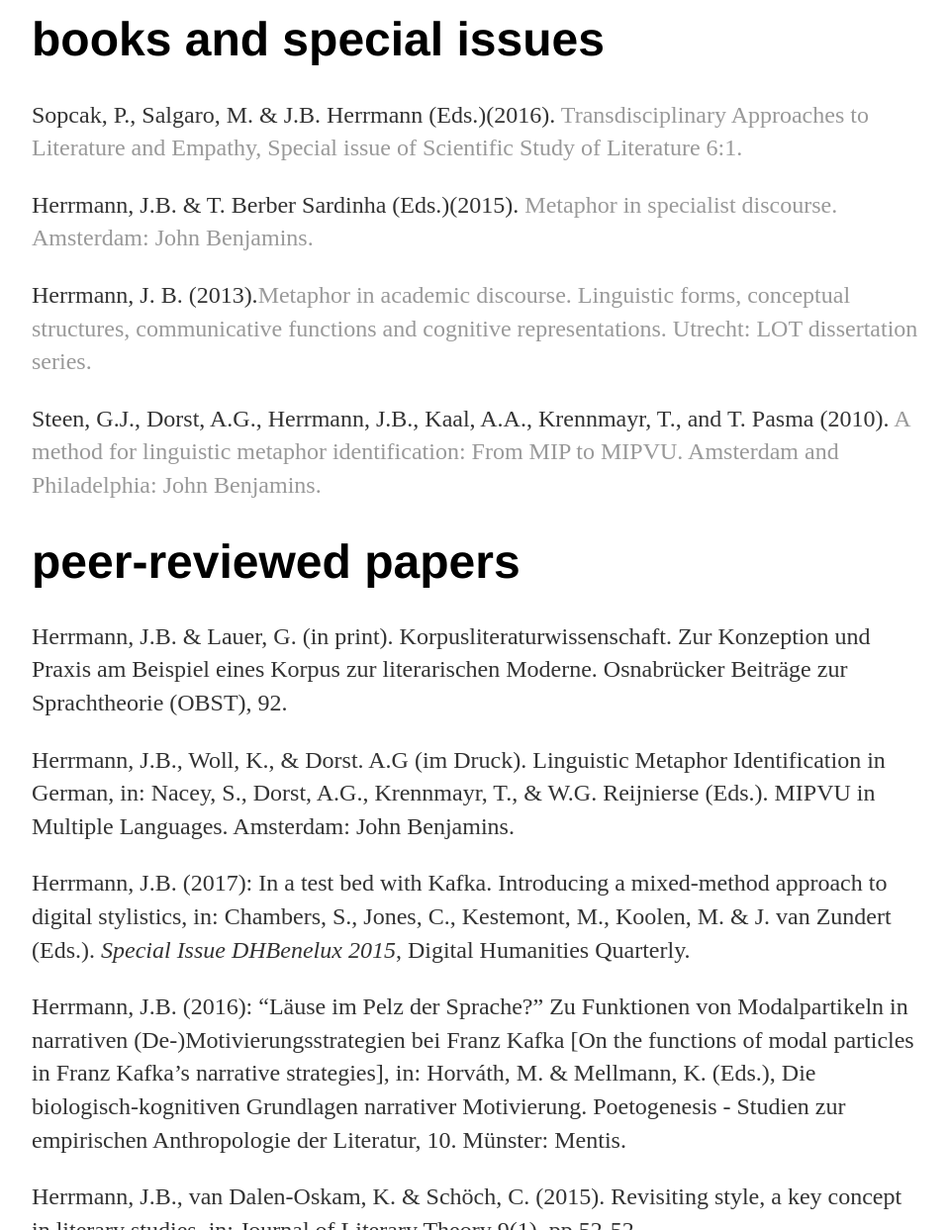
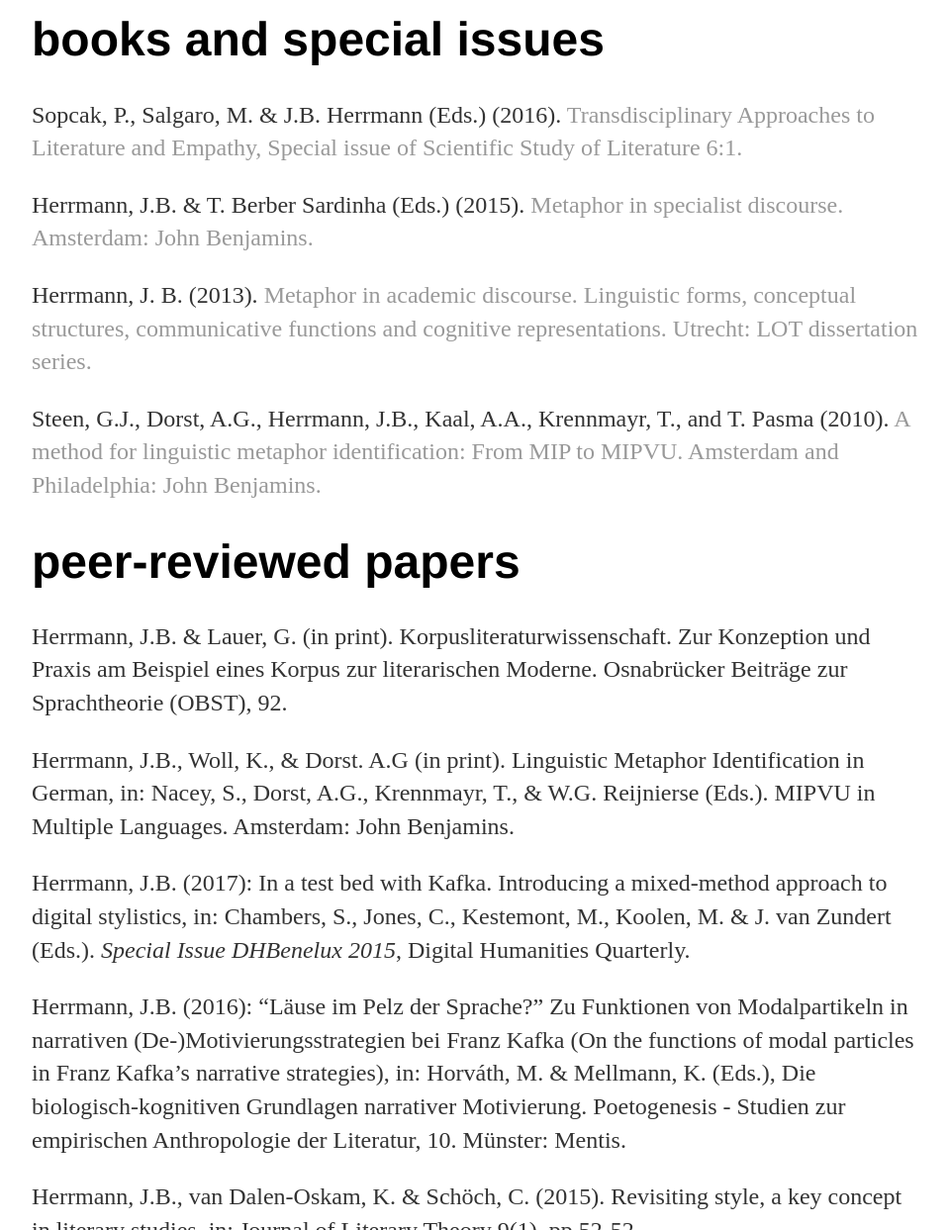
Before and after one commit to jberenike/jberenike.github.io, a Jekyll site: the page built from publications.md, in a window 1280 px wide and 1400 px high, scrolled down 595 px. Shown: the part 157-1400 px from the top of the window at 99% size, without its empty margins (160-1118 px from the left). Built offline with Jekyll 4.4.1, drawn with Linux system fonts in a browser that asks for light colours.

Commit message:
Update publications.md

```diff
--- a/publications.md
+++ b/publications.md
@@ -11,24 +11,24 @@
 
 # books and special issues
 
- Sopcak, P., Salgaro, M. & J.B. Herrmann (Eds.)(2016). <a href="https://benjamins.com/#catalog/journals/ssol.6.1/toc" target="_blank">Transdisciplinary Approaches to Literature and Empathy, Special issue of Scientific Study of Literature 6:1.</a>
+ Sopcak, P., Salgaro, M. & J.B. Herrmann (Eds.) (2016). [Transdisciplinary Approaches to Literature and Empathy, Special issue of Scientific Study of Literature 6:1.](https://benjamins.com/#catalog/journals/ssol.6.1/toc)
 
- Herrmann, J.B. & T. Berber Sardinha (Eds.)(2015). <a href="https://benjamins.com/#catalog/books/milcc.4/toc" target="_blank">Metaphor in specialist discourse. Amsterdam: John Benjamins.</a>
+Herrmann, J.B. & T. Berber Sardinha (Eds.) (2015). [Metaphor in specialist discourse. Amsterdam: John Benjamins.](https://benjamins.com/#catalog/books/milcc.4/toc)
 
- Herrmann, J. B. (2013).<a href="http://www.lotpublications.nl/metaphor-in-academic-discourse-metaphor-in-academic-discourse-linguistic-forms-conceptual-structures-communicative-functions-and-cognitive-representations" target="_blank">Metaphor in academic discourse. Linguistic forms, conceptual structures, communicative functions and cognitive representations. Utrecht: LOT dissertation series.</a>
+ Herrmann, J. B. (2013). [Metaphor in academic discourse. Linguistic forms, conceptual structures, communicative functions and cognitive representations. Utrecht: LOT dissertation series.](http://www.lotpublications.nl/metaphor-in-academic-discourse-metaphor-in-academic-discourse-linguistic-forms-conceptual-structures-communicative-functions-and-cognitive-representations)
 
- Steen, G.J., Dorst, A.G., Herrmann, J.B., Kaal, A.A., Krennmayr, T., and T. Pasma (2010). <a href="https://benjamins.com/#catalog/books/celcr.14/main" target="_blank">A method for linguistic metaphor identification: From MIP to MIPVU. Amsterdam and Philadelphia: John Benjamins.</a>
+ Steen, G.J., Dorst, A.G., Herrmann, J.B., Kaal, A.A., Krennmayr, T., and T. Pasma (2010). [A method for linguistic metaphor identification: From MIP to MIPVU. Amsterdam and Philadelphia: John Benjamins.](https://benjamins.com/#catalog/books/celcr.14/main)
 
 
 # peer-reviewed papers
 
  Herrmann, J.B. & Lauer, G. (in print). Korpusliteraturwissenschaft. Zur Konzeption und Praxis am Beispiel eines Korpus zur literarischen Moderne. Osnabrücker Beiträge zur Sprachtheorie (OBST), 92.
 
- Herrmann, J.B., Woll, K., & Dorst. A.G (im Druck). Linguistic Metaphor Identification in German, in: Nacey, S., Dorst, A.G., Krennmayr, T., & W.G. Reijnierse (Eds.). MIPVU in Multiple Languages. Amsterdam: John Benjamins.
+ Herrmann, J.B., Woll, K., & Dorst. A.G (in print). Linguistic Metaphor Identification in German, in: Nacey, S., Dorst, A.G., Krennmayr, T., & W.G. Reijnierse (Eds.). MIPVU in Multiple Languages. Amsterdam: John Benjamins.
 
  Herrmann, J.B. (2017): In a test bed with Kafka. Introducing a mixed-method approach to digital stylistics, in: Chambers, S., Jones, C., Kestemont, M., Koolen, M. & J. van Zundert (Eds.). _Special Issue DHBenelux 2015_, Digital Humanities Quarterly.
 
- Herrmann, J.B. (2016): "Läuse im Pelz der Sprache?" Zu Funktionen von Modalpartikeln in narrativen (De-)Motivierungsstrategien bei Franz Kafka [On the functions of modal particles in Franz Kafka’s narrative strategies], in: Horváth, M. & Mellmann, K. (Eds.), Die biologisch-kognitiven Grundlagen narrativer Motivierung. Poetogenesis - Studien zur empirischen Anthropologie der Literatur, 10. Münster: Mentis.
+ Herrmann, J.B. (2016): "Läuse im Pelz der Sprache?" Zu Funktionen von Modalpartikeln in narrativen (De-)Motivierungsstrategien bei Franz Kafka (On the functions of modal particles in Franz Kafka’s narrative strategies), in: Horváth, M. & Mellmann, K. (Eds.), Die biologisch-kognitiven Grundlagen narrativer Motivierung. Poetogenesis - Studien zur empirischen Anthropologie der Literatur, 10. Münster: Mentis.
 
  Herrmann, J.B., van Dalen-Oskam, K. & Schöch, C. (2015). Revisiting style, a key concept in literary studies, in: Journal of Literary Theory 9(1), pp.52-52.
 
```
